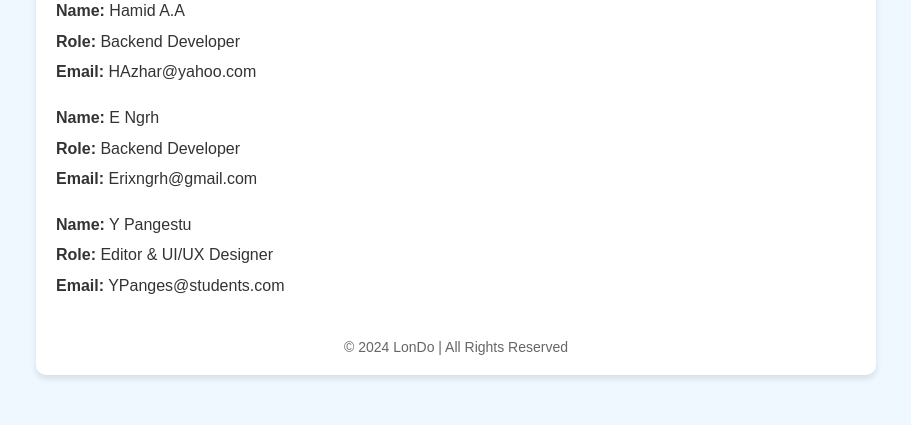
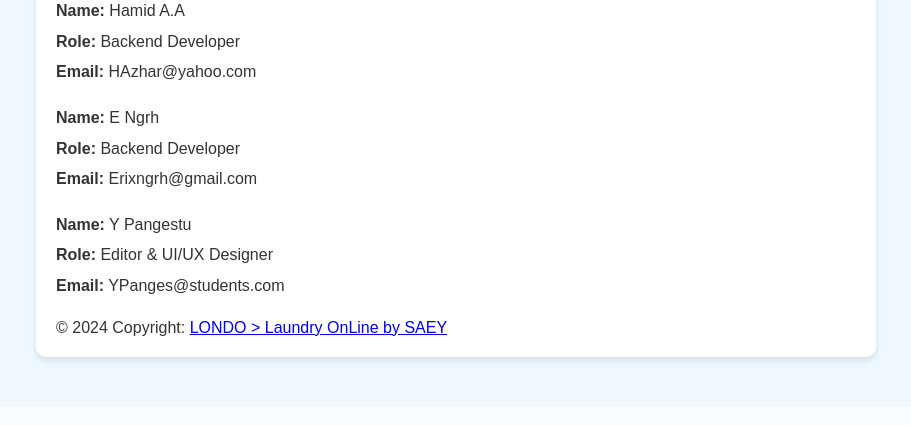
Before and after one commit to erixngrh26/LAUNDRYBLMFINAL, a PHP site: page /author.php in a window 1280 px wide. Shown: the part 1243-1668 px from the top of the page, without its empty margins (184-1095 px from the left). After the commit the page ends 1608 px from the top, so only its background shows below. Run offline with PHP 8.4, Linux system fonts and the light colour scheme.

Commit message:
Update author.php

```diff
--- a/author.php
+++ b/author.php
@@ -148,9 +148,12 @@
             </div>
         </div>
 
-        <div class="footer">
-            &copy; 2024 LonDo | All Rights Reserved
-        </div>
+        <!-- Footer -->
+        <footer class="page-footer font-small blue">
+            <div class="footer-copyright text-center py-3 bg-dark text-white">© 2024 Copyright:
+                <a href="https://sae.com/"> LONDO > Laundry OnLine by SAEY</a>
+            </div>
+        </footer>
     </div>
 </body>
 </html>
```
